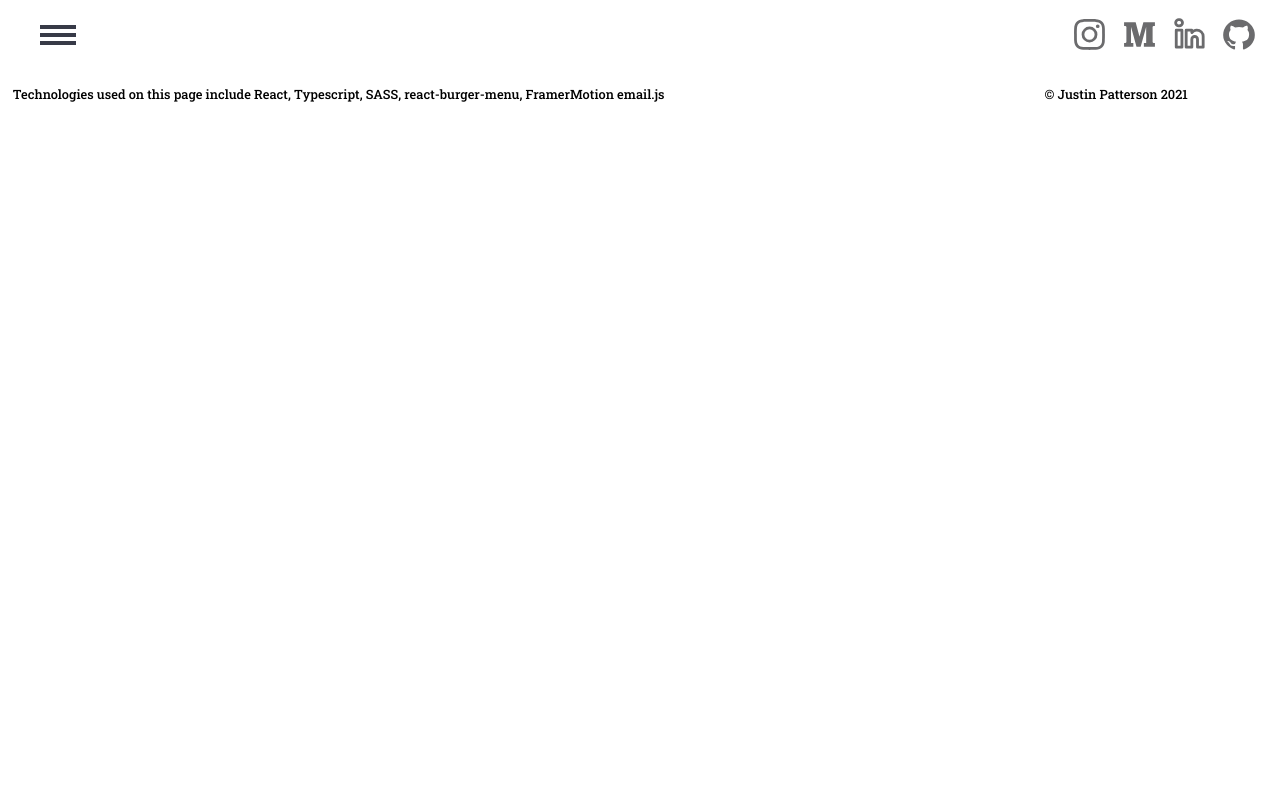
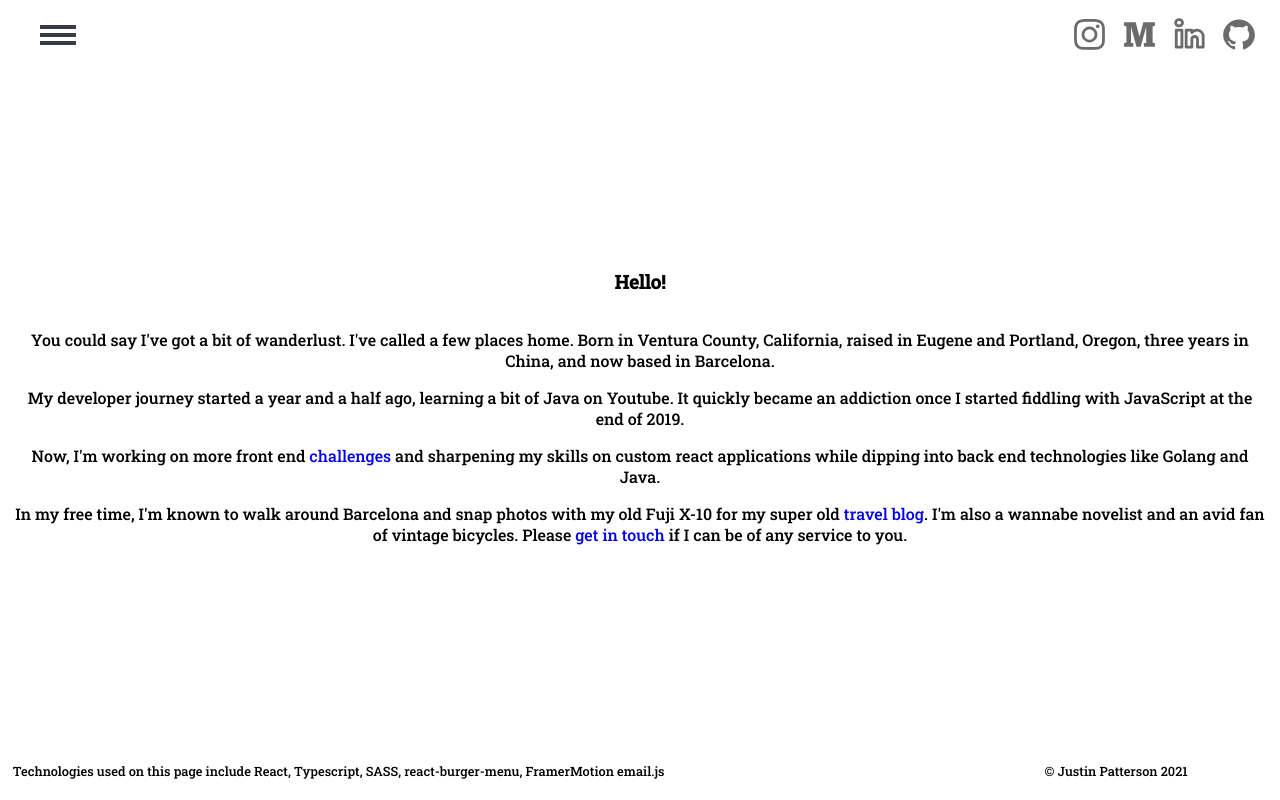
Before and after one commit to ajustinpatterson/Portfolio_Site_2021, a React (Create React App) app: page /about in a window 1280 px wide. Built offline with nearby package versions, Linux system fonts and the light colour scheme.

Commit message:
feat(about): move About from components to containers folder; add styling

```diff
--- a/src/App.tsx
+++ b/src/App.tsx
@@ -5,6 +5,7 @@ import { Switch, Route, useLocation, useHistory } from 'react-router-dom';
 import Nav from './components/Nav/Nav';
 import FrontPage from './containers/FrontPage/FrontPage';
 import Portfolio from './containers/Portfolio/Portfolio';
+import About from './containers/About/About';
 import Contact from './components/Contact/Contact';
 
 import Header from './components/Header/Header';
@@ -44,6 +45,7 @@ function App() {
               )}
             />
             <Route path="/portfolio" component={Portfolio} />
+            <Route path="/about" component={About} />
             <Route path="/contact" component={Contact} />
           </Switch>
         </div>
--- /dev/null
+++ b/src/containers/About/About.scss
@@ -0,0 +1,20 @@
+.about-container {
+  font-family: 'Roboto Slab', serif;
+  height: 83vh;
+  margin: 1%;
+  display: flex;
+  flex-direction: column;
+  align-items: center;
+  justify-content: center;
+  .intro-body {
+    a {
+      text-decoration: none;
+    }
+    a:visited {
+      color: black;
+    }
+    a:hover {
+      opacity: 50%;
+    }
+  }
+}
--- a/src/components/About/About.tsx
+++ b/src/containers/About/About.tsx
@@ -25,16 +25,16 @@ const About = () => {
         </p>
         <p>
           Now, I'm working on more front end
-          <Link to="/Portfolio">challenges</Link> and sharpening my skills on
+          <Link to="/Portfolio"> challenges </Link> and sharpening my skills on
           custom react applications while dipping into back end technologies
           like Golang and Java.
         </p>
         <p>
           In my free time, I'm known to walk around Barcelona and snap photos
           with my old Fuji X-10 for my super old
-          <a href="http://cancionencantada.tumblr.com">travel blog</a>. I'm also
-          a wannabe novelist and avid cyclist. Please
-          <a href="mailto:ajustinpatterson@outlook.com">get in touch</a> if I
+          <a href="http://cancionencantada.tumblr.com"> travel blog</a>. I'm
+          also a wannabe novelist and an avid fan of vintage bicycles. Please
+          <a href="mailto:ajustinpatterson@outlook.com"> get in touch</a> if I
           can be of any service to you.
         </p>
       </div>
```
Also changed, not shown: src/components/About/About.scss (deleted, +0 -8 lines).
